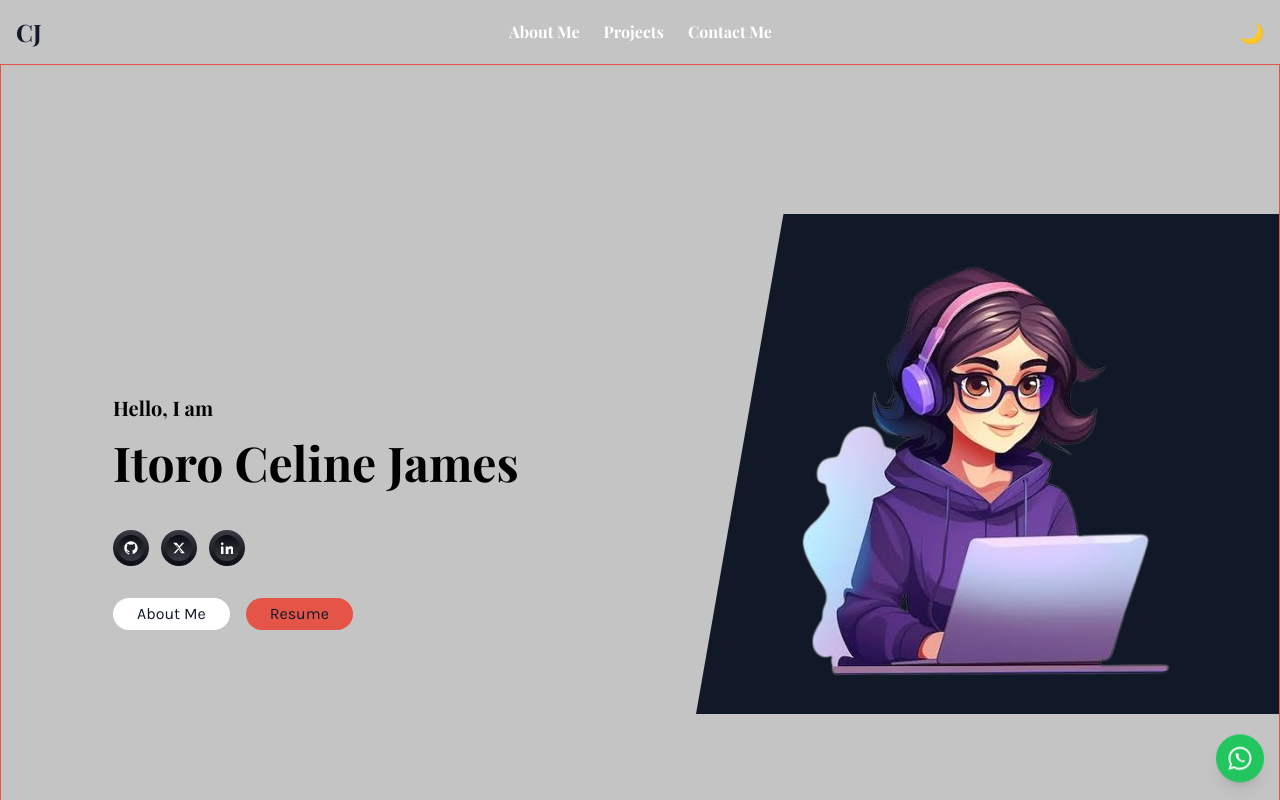
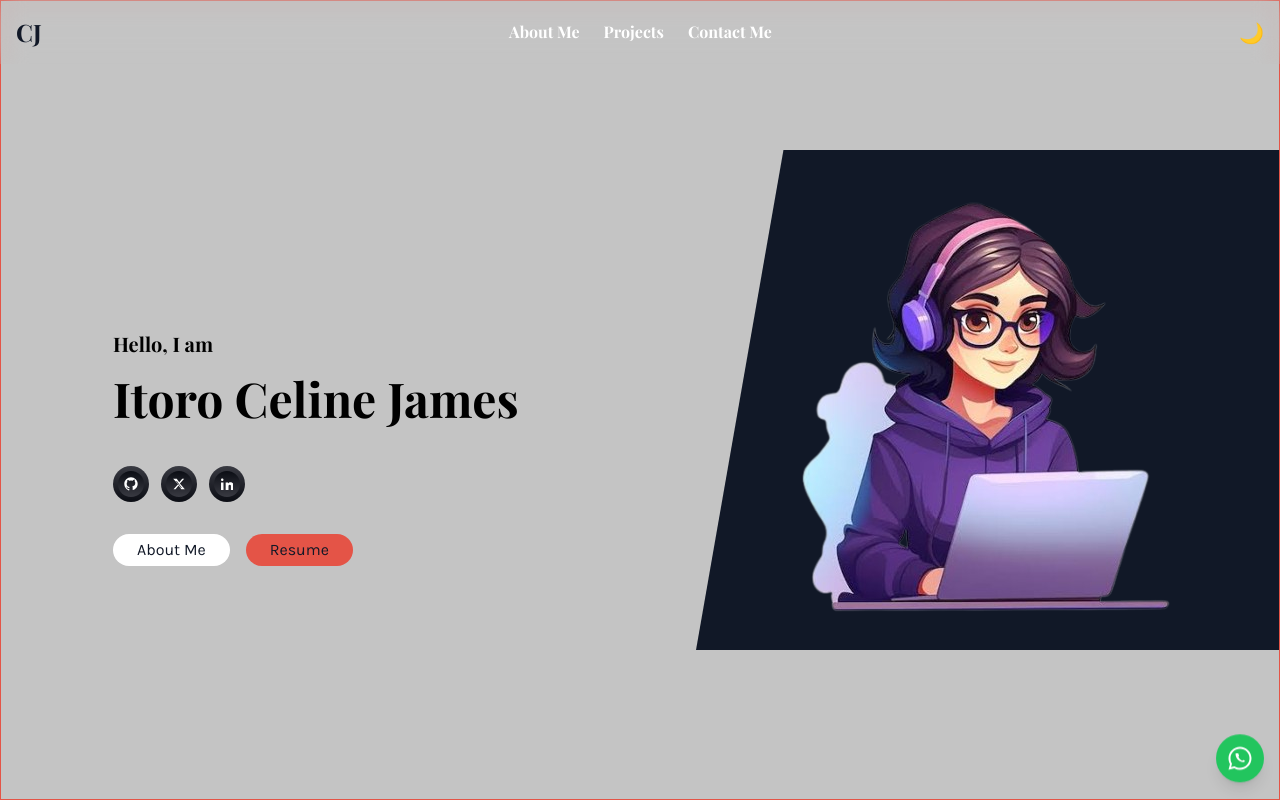
Before and after one commit to CelineJames/my-portfolio, a React (Vite) app: page / in a window 1280 px wide. Built offline with nearby package versions, Linux system fonts and the light colour scheme.

Commit message:
fix(hero):still overflowing

```diff
--- a/src/pages/home/hero/index.jsx
+++ b/src/pages/home/hero/index.jsx
@@ -80,7 +80,7 @@ export default function Hero() {
   }, [currentIndex, words.length]);
 
   return (
-    <div className="border border-red mt-16 relative flex flex-col md:flex-row justify-center items-center h-screen bg-primary dark:bg-secondary">
+    <div className="border border-red overflow-hidden relative flex flex-col md:flex-row justify-center items-center h-screen bg-primary dark:bg-secondary">
       {/* Left Section (Hero) with slant leaning into black section */}
 
       <section
```
